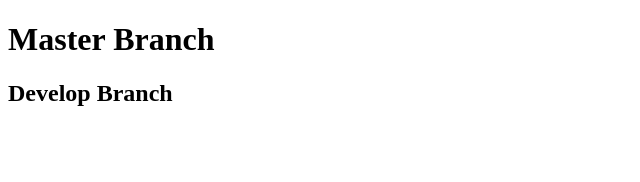
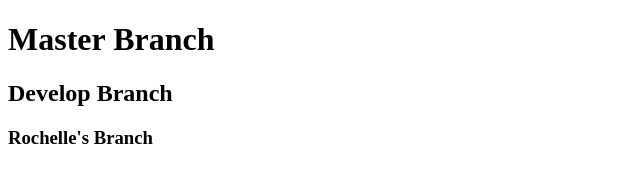
Before and after one commit to shboulz/teamGit, a plain HTML site: page index.html in a window 1280 px wide. Shown: the whole page, without its empty margins (0-640 px from the left). Drawn offline with Linux system fonts and the light colour scheme.

Commit message:
rochelles branch

```diff
--- a/index.html
+++ b/index.html
@@ -10,5 +10,6 @@
 
     <h1>Master Branch</h1>
     <h2>Develop Branch</h2>
+    <h3>Rochelle's Branch</h3>
 </body>
 </html>
```
